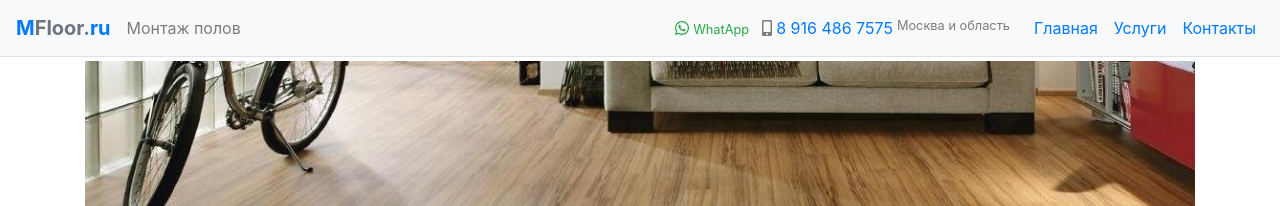
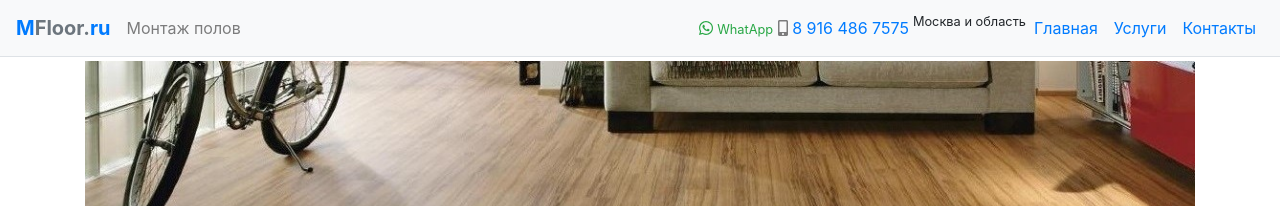
Before and after one commit to nskforward/MFloor, a Jekyll site: the page built from index.html, in a window 1280 px wide. Shown: the top 206 px of the page. Built offline with Jekyll 4.4.1, drawn with Linux system fonts in a browser that asks for light colours.

Commit message:
home page

```diff
--- a/_includes/navigation.html
+++ b/_includes/navigation.html
@@ -13,18 +13,18 @@
         <ul class="navbar-nav ml-auto">
             <li class="nav-item">
                 <span class="navbar-text">
-                    <span class="text-success mr-1">
+                    <span class="text-success">
                         <i class="fab fa-whatsapp"></i>
                         <small>WhatApp</small>
                     </span>
                     <span class="mr-1">
-                        <i class="fas fa-mobile-alt ml-1"></i>
+                        <i class="fas fa-mobile-alt"></i>
                         <a class="text-primary" href="tel:+79164867575">8 916 486 7575</a>
                     </span>
                 </span>
             </li>
-            <li class="nav-item mr-3">
-                <small class="navbar-text">Москва и область</small>
+            <li class="nav-item">
+                <small class="">Москва и область</small>
             </li>
             <li class="nav-item">
                 <a class="nav-link text-primary" href="/">Главная</a>
```
